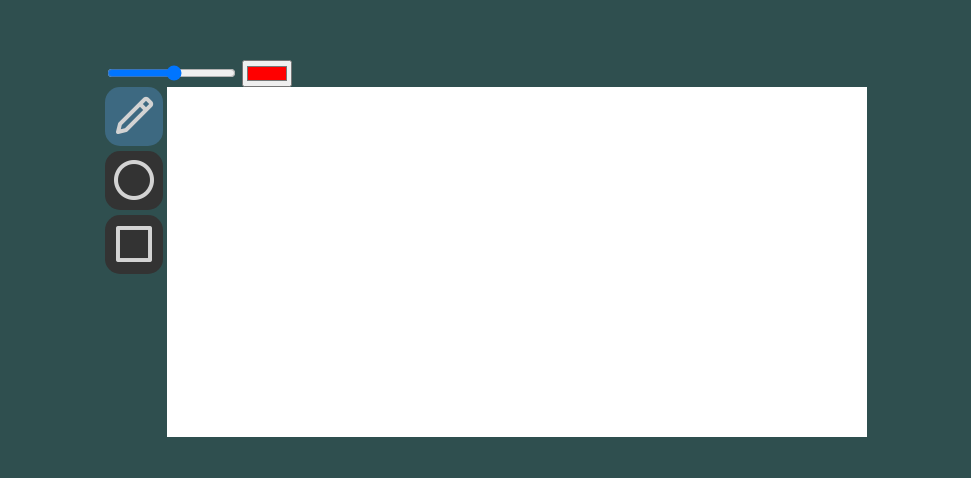
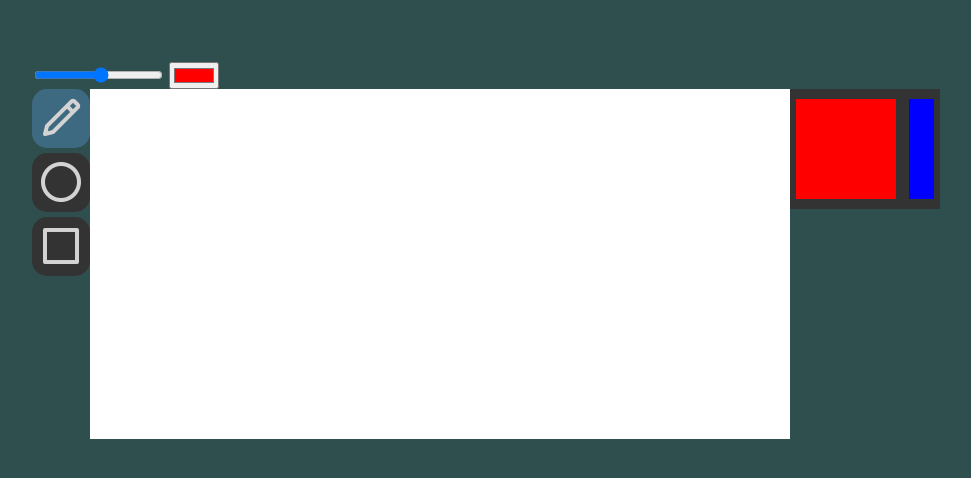
Before and after one commit to phantasmic-byte/drawer-js, a website with bundled scripts: page index.html in a window 1280 px wide. Shown: the part 150-628 px from the top of the page, without its empty margins (154-1125 px from the left). Built offline with nearby package versions, Linux system fonts and the light colour scheme.

Commit message:
add temp canvas for user to view shape as it's being drawn, refactor shape class and sub classes, add dummy elements for color picker

```diff
--- a/index.css
+++ b/index.css
@@ -10,19 +10,32 @@
     justify-content: center;
 }
 
-#canvas {
+#canvas-holder {
+    display: grid;
+}
+
+#canvas, #canvas-temp {
+    grid-column: 1;
+    grid-row: 1;
     width: 700px;
     height: 350px;
+}
+
+#canvas {
     background: white;
     float: left;
 }
 
-.inline {
-    display: inline-block;
+.horizontal {
+    display: flex;
 }
 
 .vert-top {
     vertical-align: top;
+}
+
+.vert-grow {
+    flex-grow: 1;
 }
 
 .btn {
@@ -43,3 +56,26 @@
 .not-selected {
     background-color: #333333;
 }
+
+#color-picker {
+    height: 120px;
+    width: 150px;
+    background: #333333;
+    display: flex;
+    justify-content: space-around;
+    align-items: center;
+    grid-template-columns: 10px 100px 5px 20px 10px;
+    grid-template-rows: 10px 100px 10px;
+}
+
+#color-square {
+    width: 100px;
+    height: 100px;
+    background-color: red;
+}
+
+#hue-picker {
+    height:100px;
+    width: 25px;
+    background-color: blue;
+}
--- a/index.html
+++ b/index.html
@@ -10,10 +10,10 @@
             <div id="canvas-container">
                 <div class="slider-container">
                     <input type="range" min="1" max="20" val="10" class="slider" id="slider">
-                    <input type="color" id="stroke-color" name="stroke-color" value="#ff0000">
+                    <input type="color" id="colourPicker" name="colourPicker" value="#ff0000">
                 </div>
-                <div>
-                    <div class="inline vert-top">
+                <div class="horizontal">
+                    <div class="vert-top">
                         <div id="stroke" class="btn selected">
                             <i class='bx bx-pencil bx-lg'></i>
                         </div>
@@ -24,7 +24,16 @@
                             <i class='bx bx-square bx-lg'></i>
                         </div>
                     </div>
-                    <div class="inline"><canvas id="canvas"></canvas></div>
+                    <div id="canvas-holder">
+                        <canvas id="canvas-temp"></canvas>
+                        <canvas id="canvas"></canvas>
+                    </div>
+                    <div class="vert-top">
+                        <div id="color-picker">
+                            <div class="inline" id ="color-square"></div>
+                            <div class="inline" id ="hue-picker"></div>
+                        </div>
+                    </div>
                 </div>
 
         </div>
--- a/src/index.ts
+++ b/src/index.ts
@@ -10,13 +10,15 @@ let slider: HTMLInputElement;
 let strokeColorElement: HTMLInputElement;
 let selectedBtn: HTMLDivElement;
 let rect: DOMRect;
+
+let canvasTemp: HTMLCanvasElement, ctxTemp: CanvasRenderingContext2D, dpiTemp;
+
 let radius = 10;
 
 let width = 700;
 let height = 350;
 
 let strokeColor = '#FF0000'
-
 
 function getCanvasWidth(htmlCanvas: HTMLCanvasElement) {
     return htmlCanvas.width;
@@ -103,7 +105,7 @@ const handlePointerMove = (e: PointerEvent) => {
 
     removePointerDownUpCallBack();
 
-    clearCanvas();
+    clearTempCanvas();
     const canvasX = getCanvasX(e), canvasY = getCanvasY(e);
     console.log("mouse moving");
 
@@ -147,9 +149,10 @@ const handlePointerMove = (e: PointerEvent) => {
         }
     }
     console.log("after");
-    for (var shape of commands.getShapes()) {
-        shape.draw(ctx);
-    }
+    // for (var shape of commands.getShapes()) {
+        // shape.draw(ctx);
+    // }
+    currentShape?.draw(ctxTemp);
     addPointerDownUpCallback();
 }
 
@@ -159,8 +162,10 @@ const handlePointerUp = (e: PointerEvent) => {
 
     const canvasX = getCanvasX(e), canvasY = getCanvasY(e);
     console.log(canvasX + ',' + canvasY);
+    console.log(currentMode);
     switch (currentMode) {
         case 'stroke': {
+            console.log('stroke');
             console.log(currentShape);
             if (!(currentShape instanceof Stroke)) {
                 return;
@@ -171,28 +176,37 @@ const handlePointerUp = (e: PointerEvent) => {
             // currentShape.draw(ctx);
             // ctx.arc(canvasX, canvasY, radius, 0, Math.PI * 2);
             ctx.restore();
+            break;
 
         }
         case 'ellipse': {
+            console.log('ellipse x');
+            console.log(currentShape);
             if (!(currentShape instanceof Ellipse)) {
                 return;
             }
             currentShape.setCorner2BoundingBox(canvasX, canvasY);
             currentShape.setEllipseFromBoundingBox(e.shiftKey);
             // currentShape.draw(ctx);
+            break;
         }
         case 'rect': {
+            console.log('rect');
+            console.log(currentShape);
             if (!(currentShape instanceof Rect)) {
                 return;
             }
             currentShape.setCorner2BoundingBox(canvasX, canvasY);
             currentShape.setRectFromBoundingBox(e.shiftKey);
             // currentShape.draw(ctx);
+            break;
         }
     }
-    for (var shape of commands.getShapes()) {
-        shape.draw(ctx);
-    }
+    // for (var shape of commands.getShapes()) {
+        // shape.draw(ctx);
+    // }
+    // clearTempCanvas();
+    currentShape?.draw(ctx);
 }
 
 function drawPenStroke(x: number, y: number, r: number) {
@@ -204,10 +218,13 @@ function drawPenStroke(x: number, y: number, r: number) {
 }
 
 
-function clearCanvas() {
-    ctx.clearRect(0, 0, ctx.canvas.width, ctx.canvas.height);
+function clearTempCanvas() {
+    ctxTemp.clearRect(0, 0, ctx.canvas.width, ctx.canvas.height);
 }
 
+function clearCanvas() {
+ctx.clearRect(0, 0, ctx.canvas.width, ctx.canvas.height);
+}
 
 // SETUP
 function setupSlider()  {
@@ -220,12 +237,12 @@ function setupSlider()  {
 }
 
 function setupStrokeColorElement() {
-    strokeColorElement = document.getElementById('stroke-color') as HTMLInputElement;
+    /* strokeColorElement = document.getElementById('stroke-color') as HTMLInputElement;
     strokeColorElement.value = strokeColor;
     ctx.strokeStyle = 'red';
     strokeColorElement?.addEventListener('input', () => {
         ctx.strokeStyle = strokeColorElement.value;
-    })
+    }) */
 }
 
 function setupCanvas() {
@@ -245,6 +262,22 @@ function setupCanvas() {
     ctx.scale(dpi, dpi);
 
     rect = canvas.getBoundingClientRect();
+
+    // Temp Canvas Setup
+    canvasTemp = document.getElementById('canvas-temp') as HTMLCanvasElement;
+    if (!canvasTemp) return;
+    ctxTemp = canvasTemp.getContext('2d')!;
+    clearTempCanvas();
+
+    canvasTemp.style.width = width + "px";
+    canvasTemp.style.height = height + "px";
+
+    dpiTemp = window.devicePixelRatio;
+
+    canvasTemp.width = Math.floor(width * dpiTemp);
+    canvasTemp.height = Math.floor(height * dpiTemp);
+    ctxTemp.scale(dpiTemp, dpiTemp);
+
 }
 
 function setupButtons() {
--- a/src/shapes/ellipse.ts
+++ b/src/shapes/ellipse.ts
@@ -9,8 +9,8 @@ export class Ellipse extends Shape {
     private corner1: Point;
     private corner2: Point;
 
-    constructor(x?: number, y?: number, w?: number, h?: number) {
-        super();
+    constructor(x?: number, y?: number, w?: number, h?: number, strokeStyle?: string, fillStyle?: string, isFill?: boolean) {
+        super(strokeStyle, fillStyle, isFill);
         this.center = x && y ? new Point(x, y) : new Point();
         this.width = w ? w : 0;
         this.height = h ? h : 0;
@@ -70,10 +70,19 @@ export class Ellipse extends Shape {
 
     // functionality
     draw(ctx: CanvasRenderingContext2D) {
+        console.log('drawing with ');
+        console.log(ctx);
+        ctx.save();
         ctx.beginPath();
         console.log(this.center.getX() + "," + this.center.getY() + "," + this.width + "," + this.height);
         ctx.ellipse(this.center.getX(), this.center.getY(), this.width / 2, this.height / 2, 0, 0, Math.PI * 2);
+
+        ctx.strokeStyle = this.getStrokeStyle();
+        if (this.getIsFill()) {
+            ctx.fillStyle = this.getFillStyle();
+        }
         ctx.stroke();
+        ctx.restore();
     }
 
     setEllipseFromBoundingBox(isCircle: boolean) {
--- a/src/shapes/rect.ts
+++ b/src/shapes/rect.ts
@@ -9,8 +9,8 @@ export class Rect extends Shape {
     private corner1: Point;
     private corner2: Point;
 
-    constructor(x?: number, y?: number, w?: number, h?: number) {
-        super();
+    constructor(x?: number, y?: number, w?: number, h?: number, strokeStyle?: string, fillStyle?: string, isFill?: boolean) {
+        super(strokeStyle, fillStyle, isFill);
         this.leftCorner = x && y ? new Point(x, y) : new Point();
         this.width = w ? w : 0;
         this.height = h ? h : 0;
@@ -71,10 +71,17 @@ export class Rect extends Shape {
 
     // functionality
     draw(ctx: CanvasRenderingContext2D) {
+        ctx.save();
         ctx.beginPath();
         console.log(this.leftCorner.getX() + "," + this.leftCorner.getY() + "," + this.width + "," + this.height);
         ctx.rect(this.leftCorner.getX(), this.leftCorner.getY(), this.width, this.height);
+
+        ctx.strokeStyle = this.getStrokeStyle();
+        if (this.getIsFill()) {
+            ctx.fillStyle = this.getFillStyle();
+        }
         ctx.stroke();
+        ctx.restore();
     }
 
     setRectFromBoundingBox(isSquare: boolean) {
--- a/src/shapes/shape.ts
+++ b/src/shapes/shape.ts
@@ -1,4 +1,26 @@
 export abstract class Shape {
     abstract getShape(): string;
     abstract draw(ctx: CanvasRenderingContext2D): void;
+    private strokeStyle: string;
+    private fillStyle: string;
+    private isFill: boolean;
+
+    constructor(strokeStyle?: string, fillStyle?: string, isFill?: boolean) {
+        this.strokeStyle = strokeStyle ? strokeStyle : 'none';
+        this.fillStyle = fillStyle ? fillStyle : 'red';
+        this.isFill = isFill ? isFill: false;
+    }
+
+    // Getters
+    getStrokeStyle() {
+        return this.strokeStyle;
+    }
+
+    getFillStyle() {
+        return this.fillStyle;
+    }
+
+    getIsFill() {
+        return this.isFill;
+    }
 }
--- a/src/shapes/stroke.ts
+++ b/src/shapes/stroke.ts
@@ -8,8 +8,8 @@ export class Stroke extends Shape {
 
     private numBetween: number = 10;
 
-    constructor() {
-        super();
+    constructor(strokeStyle?: string, fillStyle?: string, isFill?: boolean) {
+        super(strokeStyle, fillStyle, isFill);
         this.points = [];
     }
 
```
